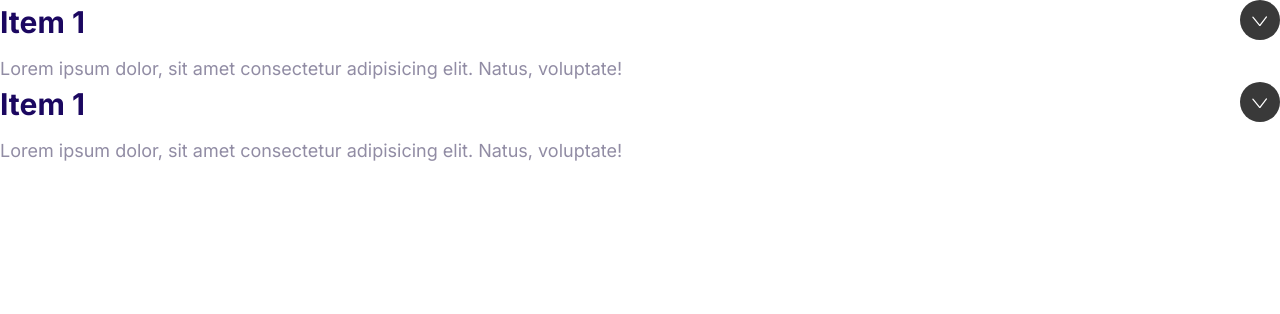
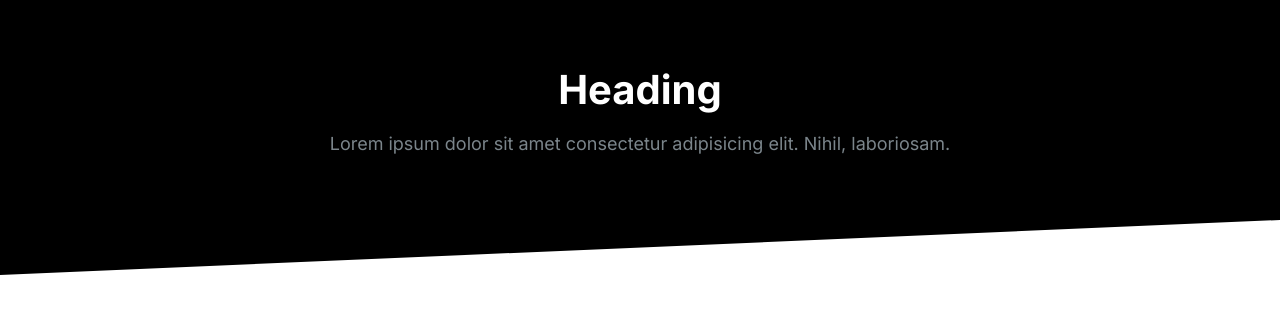
Before and after one commit to Naziasuleman/Moshify_CourseProject, a plain HTML site: page index.html in a window 1280 px wide. Drawn offline with Linux system fonts and the light colour scheme.

Commit message:
Defining the banner type block

```diff
--- a/css/styles.css
+++ b/css/styles.css
@@ -558,3 +558,41 @@ a {
   max-height: 100vh;
   opacity: 1;
 }
+
+/* Blocks */
+.block {
+  --padding-vertical: 6rem;
+  padding: var(--padding-vertical) 2rem;
+}
+
+.block__header {
+  text-align: center;
+}
+
+.block__heading {
+  margin-top: 0;
+}
+
+.block--dark {
+  background: #000;
+  color: #7b858b;
+}
+
+.block--dark .block__heading {
+  color: #fff;
+}
+
+.block--skewed-right {
+  padding-bottom: calc(var(--padding-vertical) + 4rem);
+  clip-path: polygon(0% 0%, 100% 0%, 100% 100%, 0% 80%);
+}
+
+.block--skewed-left {
+  padding-bottom: calc(var(--padding-vertical) + 4rem);
+  clip-path: polygon(0% 0%, 100% 0%, 100% 80%, 0% 100%);
+}
+
+.container {
+  max-width: 1140px;
+  margin: 0 auto;
+}
--- a/index.html
+++ b/index.html
@@ -15,32 +15,14 @@
     <link rel="stylesheet" href="css/styles.css" />
   </head>
   <body>
-    <div class="collapsible collapsible--expanded">
-      <header class="collapsible__header">
-        <h2 class="collapsible__heading">Item 1</h2>
-
-        <svg class="icon icon--white collapsible__chevron">
-          <use xlink:href="images/sprite.svg#chevron"></use>
-        </svg>
+    <section class="block block--dark block--skewed-left">
+      <header class="block__header">
+        <h2 class="block__heading">Heading</h2>
+        <p>
+          Lorem ipsum dolor sit amet consectetur adipisicing elit. Nihil,
+          laboriosam.
+        </p>
       </header>
-      <div class="collapsible__content">
-        Lorem ipsum dolor, sit amet consectetur adipisicing elit. Natus,
-        voluptate!
-      </div>
-    </div>
-    <div class="collapsible collapsible--expanded">
-      <header class="collapsible__header">
-        <h2 class="collapsible__heading">Item 1</h2>
-
-        <svg class="icon icon--white collapsible__chevron">
-          <use xlink:href="images/sprite.svg#chevron"></use>
-        </svg>
-      </header>
-      <div class="collapsible__content">
-        Lorem ipsum dolor, sit amet consectetur adipisicing elit. Natus,
-        voluptate!
-      </div>
-    </div>
-    <script src="js/main.js"></script>
+    </section>
   </body>
 </html>
```
Also changed, not shown: components/blocks.html (added, +9 -0 lines).
